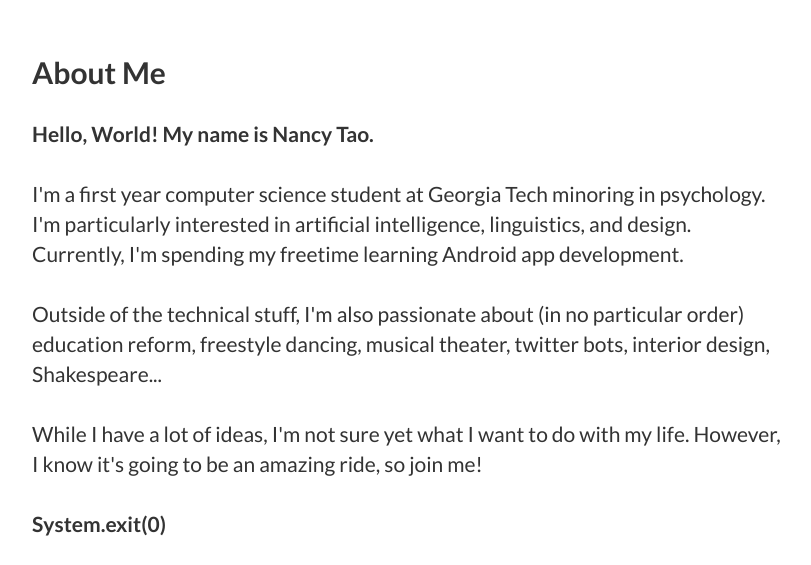
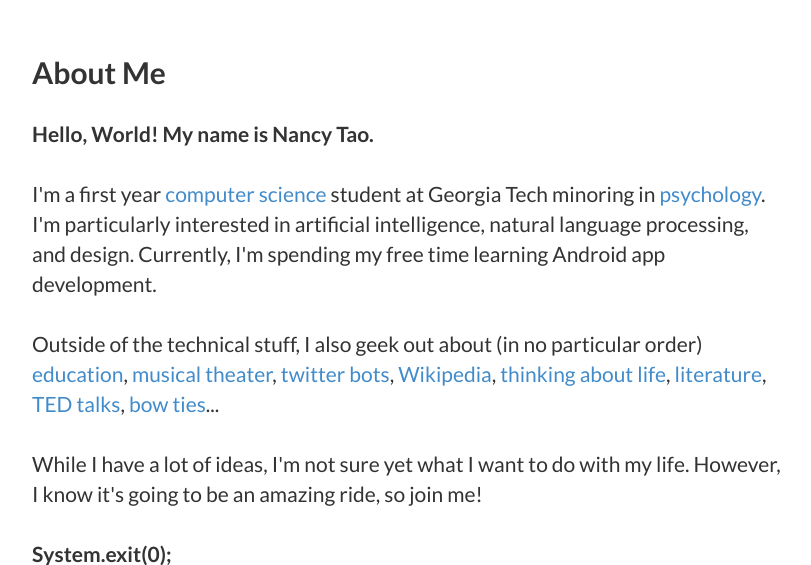
Before and after one commit to nancytao/nancytao.github.io, a Jekyll site: the page built from index.html, in a window 1280 px wide and 900 px high, scrolled down 652 px, cut to the strip 79-644 px from the top of the window. Shown: the whole strip, without its empty margins (233-1044 px from the left). Built offline with Jekyll 4.4.1, drawn with Linux system fonts in a browser that asks for light colours.

Commit message:
Added links to interesting sites, no sponsors lol

```diff
--- a/_includes/about.html
+++ b/_includes/about.html
@@ -3,17 +3,28 @@
         <div class="row">
             <div class="col-lg-8 col-lg-offset-2">
                 <br/><br/>
+
                 <h2>About Me</h2>
+
                 <br/>
+
                 <p><b>Hello, World! My name is Nancy Tao.</b>
                     <br/><br/>
-                  I'm a first year computer science student at Georgia Tech minoring in psychology. I'm particularly interested in artificial intelligence, linguistics, and design. Currently, I'm spending my freetime learning Android app development.
+                    I'm a first year <a href="http://www.cc.gatech.edu/">computer science</a> student at Georgia Tech minoring in <a href="http://psychology.gatech.edu/">psychology</a>. I'm particularly interested in artificial intelligence, natural language processing, and design. Currently, I'm spending my free time learning Android app development.
                     <br/><br/>
-                  Outside of the technical stuff, I'm also passionate about (in no particular order) education reform, freestyle dancing, musical theater, twitter bots, interior design, Shakespeare...
+                    Outside of the technical stuff, I also geek out about (in no particular order)
+                    <a href="http://www.edpolicythoughts.com/">education</a>,
+                    <a href="https://play.spotify.com/album/1kCHru7uhxBUdzkm4gzRQc">musical theater</a>,
+                    <a href="https://twitter.com/JustToSayBot">twitter bots</a>,
+                    <a href="https://en.wikipedia.org/wiki/Special:Random">Wikipedia</a>,
+                    <a href="https://brainpickings.org/">thinking about life</a>,
+                    <a href="http://www.bmds.bm/files/14/files/productions/arcadia/arcadia-by-tom-stoppard.pdf">literature</a>,
+                    <a href="https://www.ted.com/talks/stuart_firestein_the_pursuit_of_ignorance">TED talks</a>,
+                    <a href="https://www.etsy.com/shop/CCADesign">bow ties</a>...
                     <br/><br/>
                     While I have a lot of ideas, I'm not sure yet what I want to do with my life. However, I know it's going to be an amazing ride, so join me!
                     <br/><br/>
-                  <b>System.exit(0)</b></p>
+                <b>System.exit(0);</b></p>
                 <br/>
               </div>
         </div>
```
Lines whose indentation alone changed are shown as unchanged.
